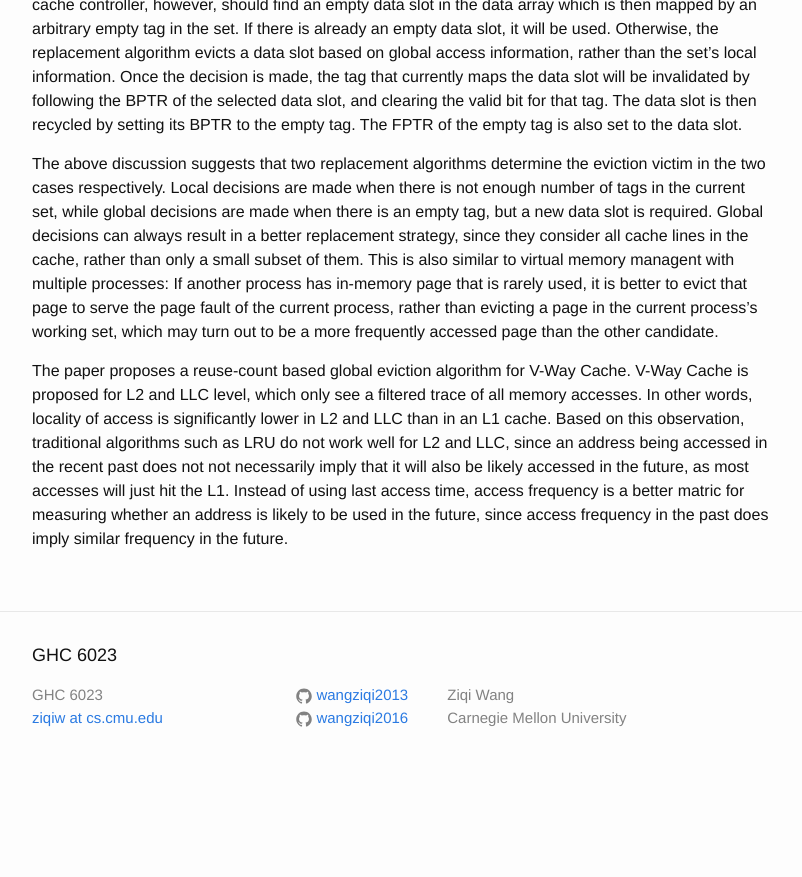
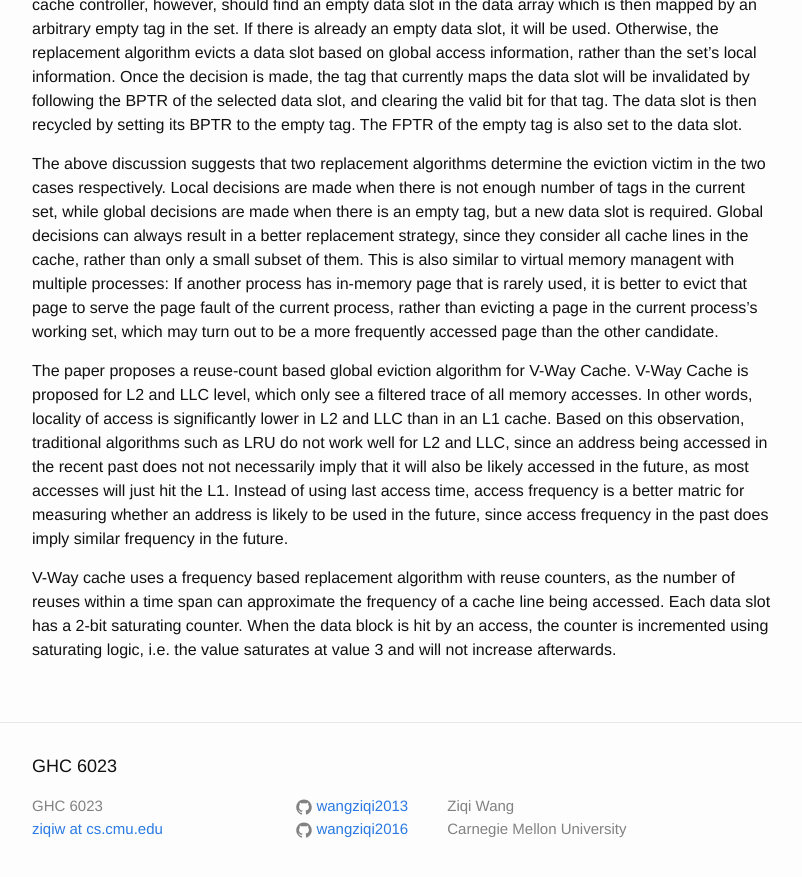
Before and after one commit to wangziqi2013/wangziqi2013.github.io, a Jekyll site: the page built from _posts/2020-05-27-vway-cache.markdown, in a window 1280 px wide and 900 px high, scrolled down 2182 px. Shown: the top 877 px of the window, without its empty margins (238-1040 px from the left). Built offline with Jekyll 4.4.1, drawn with Linux system fonts in a browser that asks for light colours; before the commit the page ends 2971 px from its top, so only the background shows below that.

Commit message:
Adding counter

```diff
--- a/_posts/2020-05-27-vway-cache.markdown
+++ b/_posts/2020-05-27-vway-cache.markdown
@@ -100,3 +100,8 @@ L2 and LLC, since an address being accessed in the recent past does not not nece
 accessed in the future, as most accesses will just hit the L1.
 Instead of using last access time, access frequency is a better matric for measuring whether an address is likely to
 be used in the future, since access frequency in the past does imply similar frequency in the future.
+
+V-Way cache uses a frequency based replacement algorithm with reuse counters, as the number of reuses within a time
+span can approximate the frequency of a cache line being accessed. Each data slot has a 2-bit saturating counter.
+When the data block is hit by an access, the counter is incremented using saturating logic, i.e. the value saturates
+at value 3 and will not increase afterwards.
```
